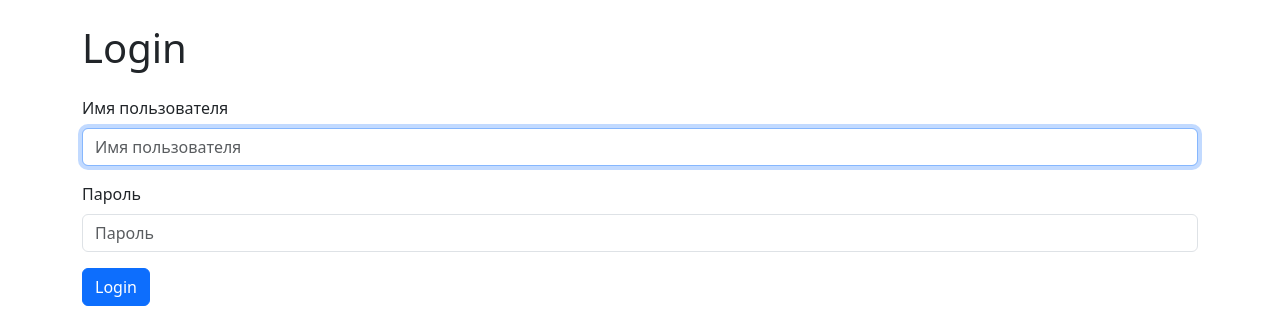
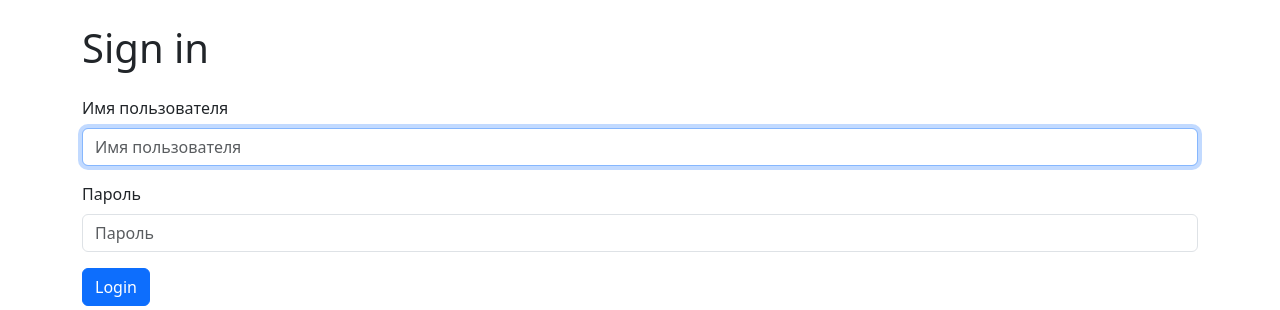
Before and after one commit to Tanman515/python-project-52, a Django app: page /login/ in a window 1280 px wide. Shown: the part 56-366 px from the top of the page. Run offline with Django 5.2, Linux system fonts and the light colour scheme; some libraries are stand-ins or nearby versions.

Commit message:
refactoring

```diff
--- a/task_manager/templates/task/login.html
+++ b/task_manager/templates/task/login.html
@@ -8,7 +8,7 @@
 {% bootstrap_messages %}
       <h1 class="my-4">
 
-{% trans "Login" %}
+{% trans "Sign in" %}
 
       </h1>
 <form method="post">
```
Also changed, not shown: locale/ru/LC_MESSAGES/django.po, 1 other file.
